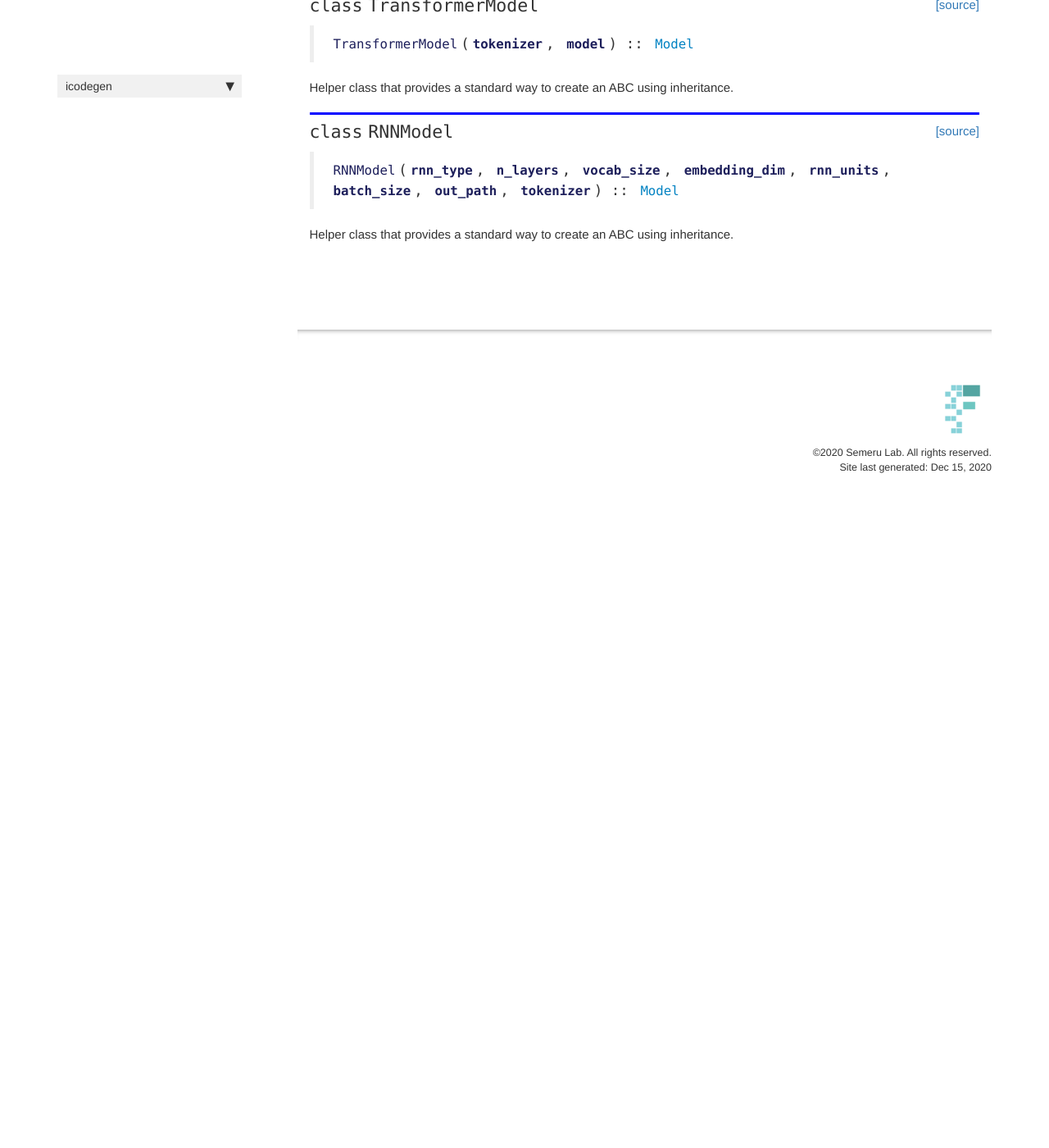
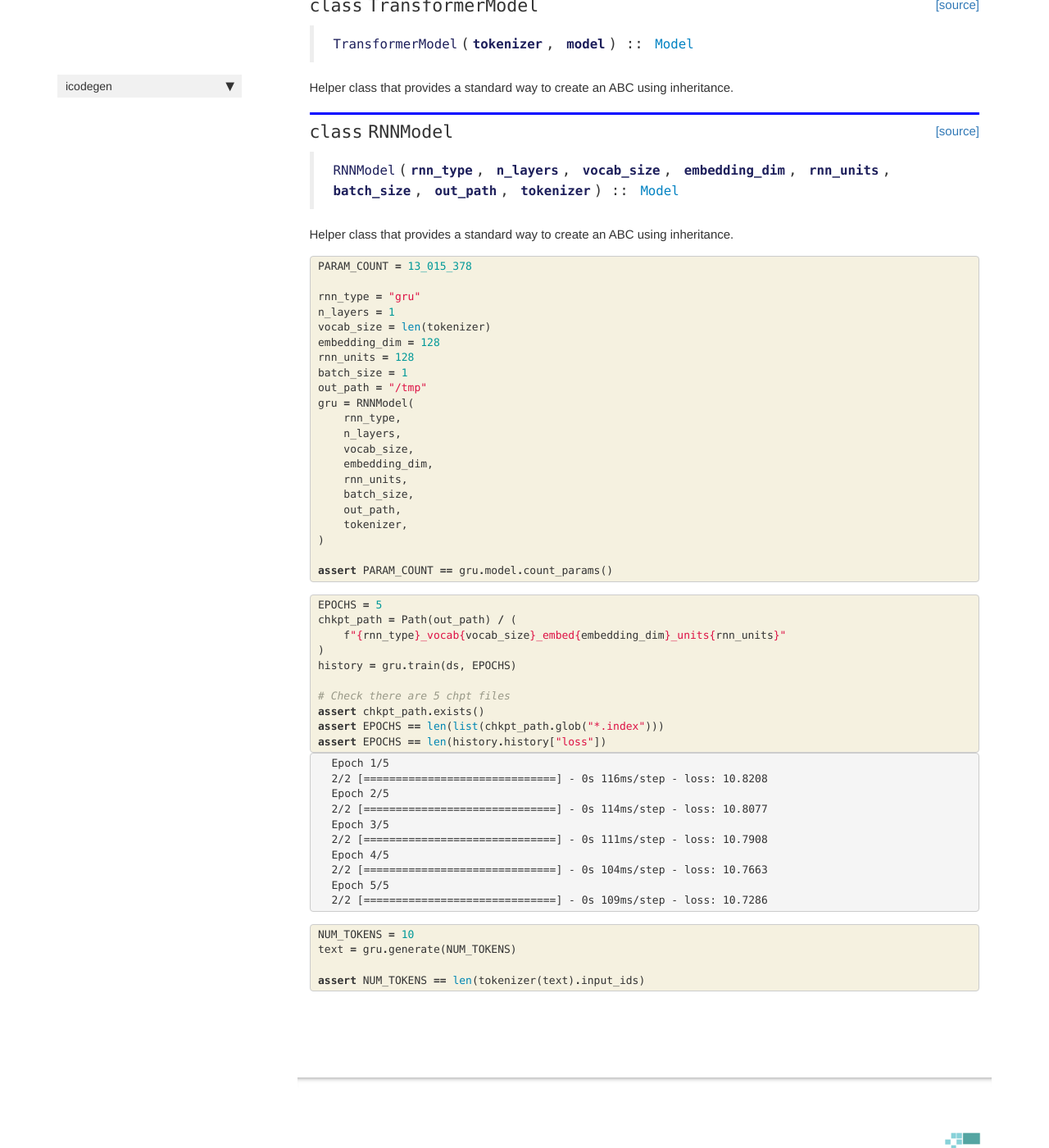
Before and after one commit to ArtificialSoftwareEngineering/InterpretingCodeGeneration, a Jekyll site: the page built from docs/model.core.html, in a window 1280 px wide and 1400 px high, scrolled down 514 px. Shown: the whole window at 82% size. Built offline with Jekyll 4.4.1, drawn with Linux system fonts in a browser that asks for light colours; nearby versions of some CDN libraries; comment, search, counter and statistics services are not loaded; before the commit the page ends 1144 px from its top, so only the background shows below that.

Commit message:
Update lib and docs

```diff
--- a/docs/model.core.html
+++ b/docs/model.core.html
@@ -73,6 +73,13 @@ inheritance.</p>
 
 <div class="cell border-box-sizing code_cell rendered">
 
+</div>
+    {% endraw %}
+
+    {% raw %}
+
+<div class="cell border-box-sizing code_cell rendered">
+
 <div class="output_wrapper">
 <div class="output">
 
@@ -80,7 +87,7 @@ inheritance.</p>
 
 
 <div class="output_markdown rendered_html output_subarea ">
-<h2 id="TransformerModel" class="doc_header"><code>class</code> <code>TransformerModel</code><a href="https://github.com/ArtificialSoftwareEngineering/icodegen/tree/main/icodegen/model/core.py#L35" class="source_link" style="float:right">[source]</a></h2><blockquote><p><code>TransformerModel</code>(<strong><code>tokenizer</code></strong>, <strong><code>model</code></strong>) :: <a href="/icodegen/model.core.html#Model"><code>Model</code></a></p>
+<h2 id="TransformerModel" class="doc_header"><code>class</code> <code>TransformerModel</code><a href="https://github.com/ArtificialSoftwareEngineering/icodegen/tree/main/icodegen/model/core.py#L43" class="source_link" style="float:right">[source]</a></h2><blockquote><p><code>TransformerModel</code>(<strong><code>tokenizer</code></strong>, <strong><code>model</code></strong>) :: <a href="/icodegen/model.core.html#Model"><code>Model</code></a></p>
 </blockquote>
 <p>Helper class that provides a standard way to create an ABC using
 inheritance.</p>
@@ -113,7 +120,7 @@ inheritance.</p>
 
 
 <div class="output_markdown rendered_html output_subarea ">
-<h2 id="RNNModel" class="doc_header"><code>class</code> <code>RNNModel</code><a href="https://github.com/ArtificialSoftwareEngineering/icodegen/tree/main/icodegen/model/core.py#L56" class="source_link" style="float:right">[source]</a></h2><blockquote><p><code>RNNModel</code>(<strong><code>rnn_type</code></strong>, <strong><code>n_layers</code></strong>, <strong><code>vocab_size</code></strong>, <strong><code>embedding_dim</code></strong>, <strong><code>rnn_units</code></strong>, <strong><code>batch_size</code></strong>, <strong><code>out_path</code></strong>, <strong><code>tokenizer</code></strong>) :: <a href="/icodegen/model.core.html#Model"><code>Model</code></a></p>
+<h2 id="RNNModel" class="doc_header"><code>class</code> <code>RNNModel</code><a href="https://github.com/ArtificialSoftwareEngineering/icodegen/tree/main/icodegen/model/core.py#L59" class="source_link" style="float:right">[source]</a></h2><blockquote><p><code>RNNModel</code>(<strong><code>rnn_type</code></strong>, <strong><code>n_layers</code></strong>, <strong><code>vocab_size</code></strong>, <strong><code>embedding_dim</code></strong>, <strong><code>rnn_units</code></strong>, <strong><code>batch_size</code></strong>, <strong><code>out_path</code></strong>, <strong><code>tokenizer</code></strong>) :: <a href="/icodegen/model.core.html#Model"><code>Model</code></a></p>
 </blockquote>
 <p>Helper class that provides a standard way to create an ABC using
 inheritance.</p>
@@ -135,4 +142,110 @@ inheritance.</p>
 </div>
     {% endraw %}
 
+    {% raw %}
+
+<div class="cell border-box-sizing code_cell rendered">
+<div class="input">
+
+<div class="inner_cell">
+    <div class="input_area">
+<div class=" highlight hl-ipython3"><pre><span></span><span class="n">PARAM_COUNT</span> <span class="o">=</span> <span class="mi">13_015_378</span>
+
+<span class="n">rnn_type</span> <span class="o">=</span> <span class="s2">&quot;gru&quot;</span>
+<span class="n">n_layers</span> <span class="o">=</span> <span class="mi">1</span>
+<span class="n">vocab_size</span> <span class="o">=</span> <span class="nb">len</span><span class="p">(</span><span class="n">tokenizer</span><span class="p">)</span>
+<span class="n">embedding_dim</span> <span class="o">=</span> <span class="mi">128</span>
+<span class="n">rnn_units</span> <span class="o">=</span> <span class="mi">128</span>
+<span class="n">batch_size</span> <span class="o">=</span> <span class="mi">1</span>
+<span class="n">out_path</span> <span class="o">=</span> <span class="s2">&quot;/tmp&quot;</span>
+<span class="n">gru</span> <span class="o">=</span> <span class="n">RNNModel</span><span class="p">(</span>
+    <span class="n">rnn_type</span><span class="p">,</span>
+    <span class="n">n_layers</span><span class="p">,</span>
+    <span class="n">vocab_size</span><span class="p">,</span>
+    <span class="n">embedding_dim</span><span class="p">,</span>
+    <span class="n">rnn_units</span><span class="p">,</span>
+    <span class="n">batch_size</span><span class="p">,</span>
+    <span class="n">out_path</span><span class="p">,</span>
+    <span class="n">tokenizer</span><span class="p">,</span>
+<span class="p">)</span>
+
+<span class="k">assert</span> <span class="n">PARAM_COUNT</span> <span class="o">==</span> <span class="n">gru</span><span class="o">.</span><span class="n">model</span><span class="o">.</span><span class="n">count_params</span><span class="p">()</span>
+</pre></div>
+
+    </div>
 </div>
+</div>
+
+</div>
+    {% endraw %}
+
+    {% raw %}
+
+<div class="cell border-box-sizing code_cell rendered">
+<div class="input">
+
+<div class="inner_cell">
+    <div class="input_area">
+<div class=" highlight hl-ipython3"><pre><span></span><span class="n">EPOCHS</span> <span class="o">=</span> <span class="mi">5</span>
+<span class="n">chkpt_path</span> <span class="o">=</span> <span class="n">Path</span><span class="p">(</span><span class="n">out_path</span><span class="p">)</span> <span class="o">/</span> <span class="p">(</span>
+    <span class="sa">f</span><span class="s2">&quot;</span><span class="si">{</span><span class="n">rnn_type</span><span class="si">}</span><span class="s2">_vocab</span><span class="si">{</span><span class="n">vocab_size</span><span class="si">}</span><span class="s2">_embed</span><span class="si">{</span><span class="n">embedding_dim</span><span class="si">}</span><span class="s2">_units</span><span class="si">{</span><span class="n">rnn_units</span><span class="si">}</span><span class="s2">&quot;</span>
+<span class="p">)</span>
+<span class="n">history</span> <span class="o">=</span> <span class="n">gru</span><span class="o">.</span><span class="n">train</span><span class="p">(</span><span class="n">ds</span><span class="p">,</span> <span class="n">EPOCHS</span><span class="p">)</span>
+
+<span class="c1"># Check there are 5 chpt files</span>
+<span class="k">assert</span> <span class="n">chkpt_path</span><span class="o">.</span><span class="n">exists</span><span class="p">()</span>
+<span class="k">assert</span> <span class="n">EPOCHS</span> <span class="o">==</span> <span class="nb">len</span><span class="p">(</span><span class="nb">list</span><span class="p">(</span><span class="n">chkpt_path</span><span class="o">.</span><span class="n">glob</span><span class="p">(</span><span class="s2">&quot;*.index&quot;</span><span class="p">)))</span>
+<span class="k">assert</span> <span class="n">EPOCHS</span> <span class="o">==</span> <span class="nb">len</span><span class="p">(</span><span class="n">history</span><span class="o">.</span><span class="n">history</span><span class="p">[</span><span class="s2">&quot;loss&quot;</span><span class="p">])</span>
+</pre></div>
+
+    </div>
+</div>
+</div>
+
+<div class="output_wrapper">
+<div class="output">
+
+<div class="output_area">
+
+<div class="output_subarea output_stream output_stdout output_text">
+<pre>Epoch 1/5
+2/2 [==============================] - 0s 116ms/step - loss: 10.8208
+Epoch 2/5
+2/2 [==============================] - 0s 114ms/step - loss: 10.8077
+Epoch 3/5
+2/2 [==============================] - 0s 111ms/step - loss: 10.7908
+Epoch 4/5
+2/2 [==============================] - 0s 104ms/step - loss: 10.7663
+Epoch 5/5
+2/2 [==============================] - 0s 109ms/step - loss: 10.7286
+</pre>
+</div>
+</div>
+
+</div>
+</div>
+
+</div>
+    {% endraw %}
+
+    {% raw %}
+
+<div class="cell border-box-sizing code_cell rendered">
+<div class="input">
+
+<div class="inner_cell">
+    <div class="input_area">
+<div class=" highlight hl-ipython3"><pre><span></span><span class="n">NUM_TOKENS</span> <span class="o">=</span> <span class="mi">10</span>
+<span class="n">text</span> <span class="o">=</span> <span class="n">gru</span><span class="o">.</span><span class="n">generate</span><span class="p">(</span><span class="n">NUM_TOKENS</span><span class="p">)</span>
+
+<span class="k">assert</span> <span class="n">NUM_TOKENS</span> <span class="o">==</span> <span class="nb">len</span><span class="p">(</span><span class="n">tokenizer</span><span class="p">(</span><span class="n">text</span><span class="p">)</span><span class="o">.</span><span class="n">input_ids</span><span class="p">)</span>
+</pre></div>
+
+    </div>
+</div>
+</div>
+
+</div>
+    {% endraw %}
+
+</div>
```
Also changed, not shown: 2 other files.
